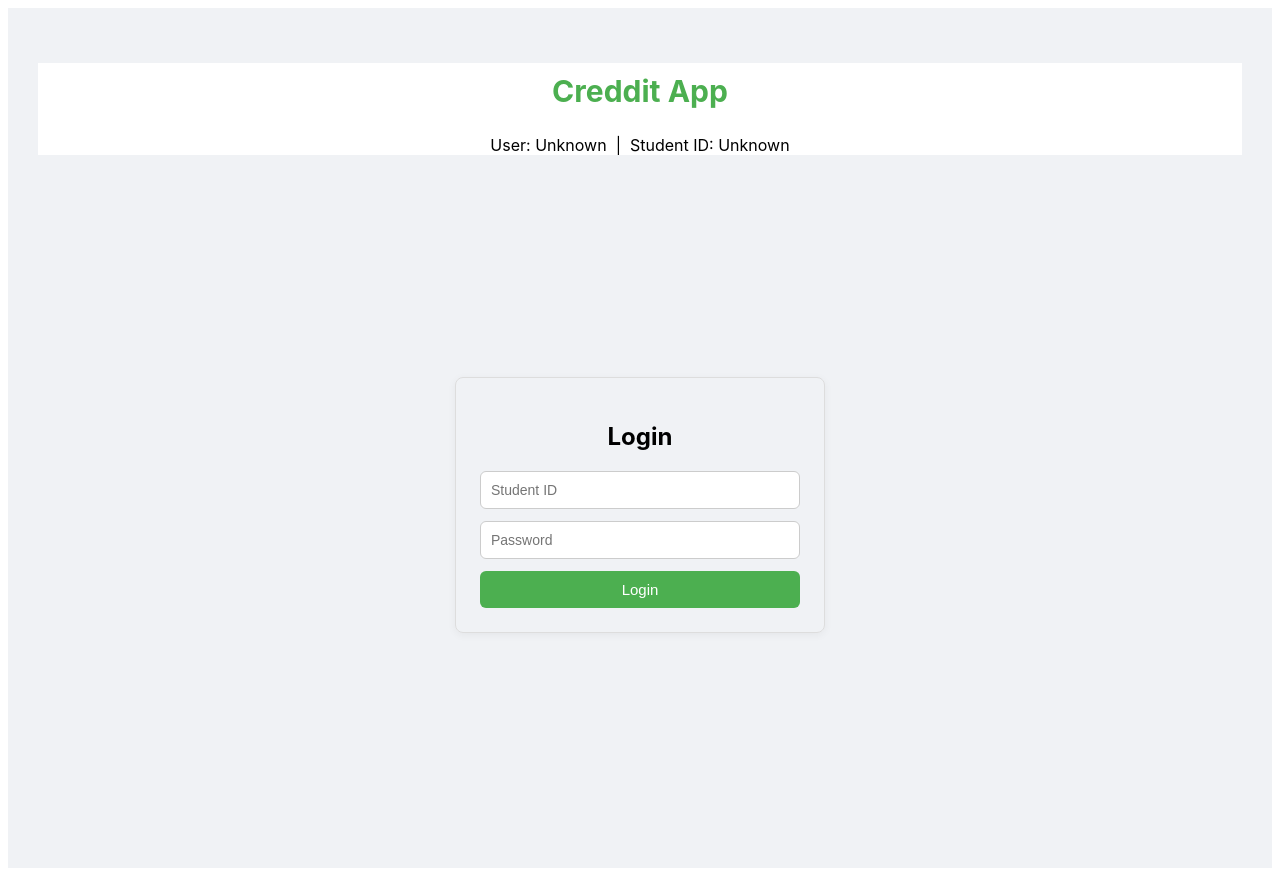
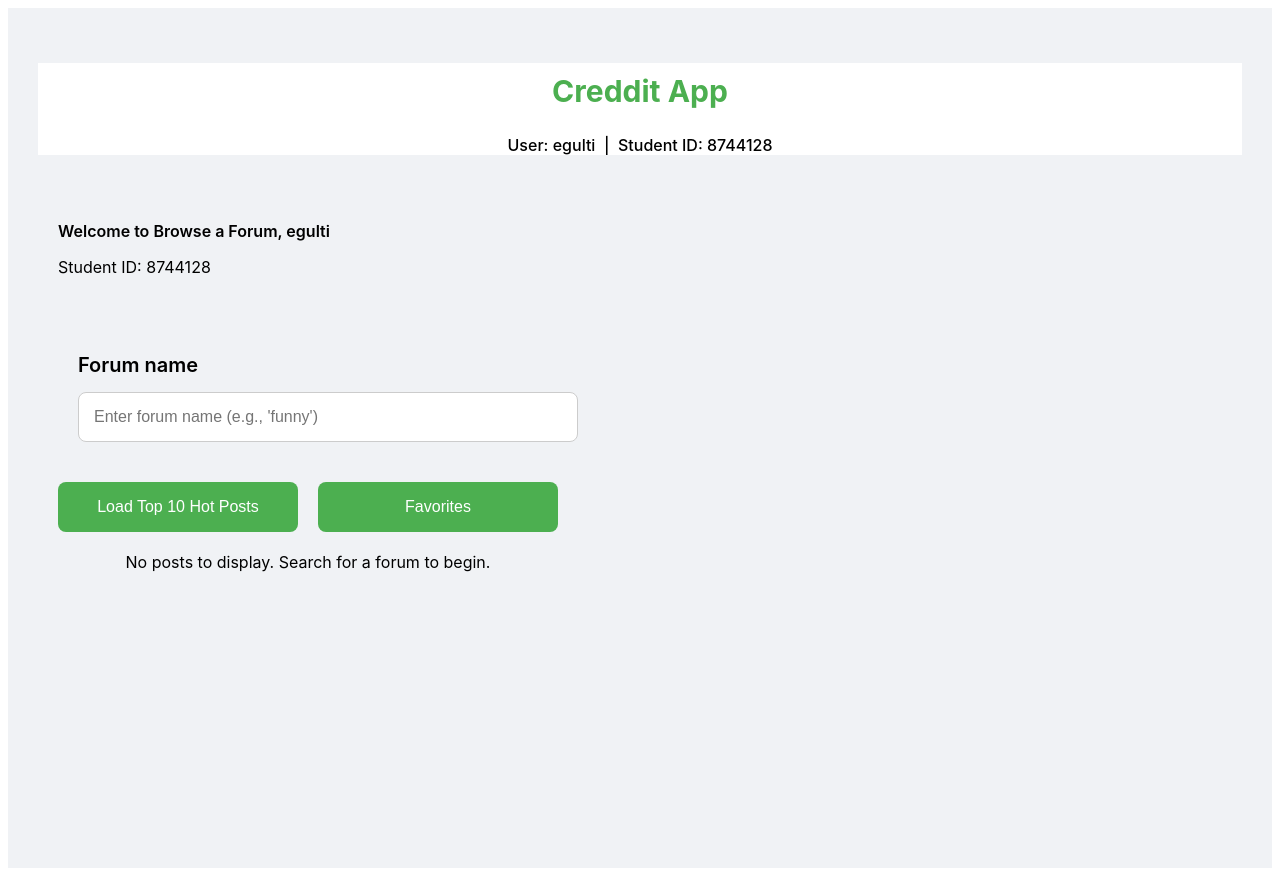
Before and after one commit to Conestoga-College-SENG3080/frontend-assignment-Ermiyas9, a React (Vite) app in the folder creddit-app/: page / in a window 1280 px wide. Built offline with nearby package versions, Linux system fonts and the light colour scheme.

Commit message:
Remove login page, hardcode username/password in layout, enable forum browsing. And now the landing page is forum browse page

```diff
--- a/creddit-app/src/App.tsx
+++ b/creddit-app/src/App.tsx
@@ -1,7 +1,7 @@
 // src/App.tsx
 import { Routes, Route } from "react-router-dom";
 import Layout from "./Layout";
-import LoginPage from "./Pages/LoginPage";
+
 import ForumBrowserPage from "./Pages/ForumBrowserPage";
 import FavouritesPage from "./Pages/FavouritesPage";
 
@@ -9,8 +9,7 @@ export default function App() {
   return (
     <Layout>
       <Routes>
-        <Route path="/" element={<LoginPage />} />
-        <Route path="/ForumBrowserPage" element={<ForumBrowserPage />} />
+        <Route path="/" element={<ForumBrowserPage />} />
         <Route path="/favourites" element={<FavouritesPage />} />
 
       </Routes>
--- a/creddit-app/src/Layout.tsx
+++ b/creddit-app/src/Layout.tsx
@@ -3,8 +3,8 @@ import React from "react";
 import { Container, Paper, Title, Text } from "@mantine/core";
 
 export default function Layout({ children }: { children: React.ReactNode }) {
-  const username = localStorage.getItem("username");
-  const studentID = localStorage.getItem("password");
+  const username = "egulti";
+  const studentID = "8744128";
 
   return (
     <div
@@ -26,13 +26,21 @@ export default function Layout({ children }: { children: React.ReactNode }) {
             backgroundColor: "white",
           }}
         >
-          <Title order={2} style={{ padding: "10px", color:  "#4CAF50", fontWeight: "bolder",fontSize: "30px", marginBottom: "10px" }}>
+          <Title
+            order={2}
+            style={{
+              padding: "10px",
+              color: "#4CAF50",
+              fontWeight: "bolder",
+              fontSize: "30px",
+              marginBottom: "10px",
+            }}
+          >
             Creddit App
           </Title>
 
-          <Text size="lg" style={{ forfontWeight: 500 }}>
-            User: {username ?? "Unknown"} &nbsp;|&nbsp; Student ID:{" "}
-            {studentID ?? "Unknown"}
+          <Text size="lg" style={{ fontWeight: 500 }}>
+            User: {username} &nbsp;|&nbsp; Student ID: {studentID || "N/A"}
           </Text>
         </Paper>
 
--- a/creddit-app/src/Pages/FavouritesPage.tsx
+++ b/creddit-app/src/Pages/FavouritesPage.tsx
@@ -1,11 +1,9 @@
 // src/pages/FavouritesPage.tsx
-import { Card, Text, Stack } from '@mantine/core';
+import { Text, Stack } from '@mantine/core';
 
 export default function FavouritesPage() {
 
   const username = localStorage.getItem("username");
-
-
 
 
   // This page will show posts the user has saved as favourites.
--- a/creddit-app/src/Pages/ForumBrowserPage.tsx
+++ b/creddit-app/src/Pages/ForumBrowserPage.tsx
@@ -1,8 +1,6 @@
 import { useState } from "react";
 import { Card, Text, Stack, Button } from "@mantine/core";
 import { useNavigate } from "react-router-dom";
-
-
 
 export default function ForumBrowserPage() {
   const [forumName, setForumName] = useState("");
@@ -11,10 +9,9 @@ export default function ForumBrowserPage() {
   const [error, setError] = useState<string | null>(null);
   const navigate = useNavigate();
 
-  // user name and user password(StudentID) are saved in the local storage after login,
-  // so we can use them to display the username in the forum browser page
-  const username = localStorage.getItem("username");
-  const StudentID = localStorage.getItem("password");
+  // hardcoded username and password
+  const username = "egulti";
+  const password = "8744128";
 
   // This is the base URL for the API, the token and the post
   const formBrowseAPIURL = "https://awf-api.lvl99.dev";
@@ -23,6 +20,36 @@ export default function ForumBrowserPage() {
   // this is the post filter to sort by hot and limit to 10 posts, it will be appended to the API endpoint when fetching posts
   const postFilter = "?sort=hot&limit=10";
 
+  // Function to get token from API using username and password
+  async function fetchToken() {
+    try {
+      const response = await fetch(`${formBrowseAPIURL}/login`, {
+        method: "POST",
+        headers: {
+          "Content-Type": "application/json",
+        },
+        body: JSON.stringify({ username, password }),
+      });
+
+      if (!response.ok) {
+        const text = await response.text();
+        setError(`Failed to get token. ${text}`);
+        return null;
+      }
+
+      const data = await response.json();
+
+      // here im saving the token in local storage
+      localStorage.setItem("token", data.token);
+      return data.token;
+
+    } catch (err) {
+      console.error(err);
+      setError("Failed to get token. Check console for details.");
+      return null;
+    }
+  }
+
   async function loadForumPosts() {
     if (!forumName) return;
 
@@ -30,14 +57,25 @@ export default function ForumBrowserPage() {
     setError(null);
 
     try {
+
+      // Get token if it doesn't exist
+      let apiToken = token;
+      if (!apiToken) {
+        apiToken = await fetchToken();
+        if (!apiToken) {
+          setLoading(false);
+          return;
+        }
+      }
+
       // here we fetch the posts from the API using the forum name and the post filter (sort by hot and limit to 10 posts)
-      // encode the forumName to avoid issues with spaces/special chars
+      // encode helps to safely include forum names with spaces or special characters in the URL
       const url = `${formBrowseAPIURL}/forums/${encodeURIComponent(forumName)}${postFilter}`;
       console.log("Requesting:", url);
 
       const response = await fetch(url, {
         headers: {
-          Authorization: `Bearer ${token}`,
+          Authorization: `Bearer ${apiToken}`,
           Accept: "application/json",
         },
       });
@@ -63,7 +101,6 @@ export default function ForumBrowserPage() {
       // so we do not need to fetch posts by ids again
       setPosts(data);
       setLoading(false);
-
     } catch (err) {
       console.error(err);
       setError("Failed to load posts. Check console for details.");
@@ -74,16 +111,14 @@ export default function ForumBrowserPage() {
 
   return (
     <div style={{ width: "100%", display: "flex", flexDirection: "column", alignItems: "left", padding: "20px" }}>
-
       <div style={{ width: "100%", maxWidth: "500px", textAlign: "left", marginBottom: "40px" }}>
         <Text fz="2xl" fw={600}>
           Welcome to Browse a Forum, {username}
         </Text>
         <Text fz="md" color="dimmed">
-        Student ID: {StudentID}
+          Student ID: {password}
         </Text>
       </div>
-
 
       <Stack gap="md" align="center" style={{ width: "100%", maxWidth: "500px" }}>
         <div style={{ padding: "20px", width: "100%", display: "flex", flexDirection: "column", gap: "10px" }}>
@@ -93,9 +128,7 @@ export default function ForumBrowserPage() {
             placeholder="Enter forum name (e.g., 'funny')"
             value={forumName}
             onChange={(e) => setForumName(e.target.value)}
-          onKeyDown={(e) => {
-            if (e.key === "Enter") loadForumPosts();
-          }}
+            onKeyDown={(e) => { if (e.key === "Enter") loadForumPosts(); }}
             style={{
               padding: "12px 15px",
               fontSize: "16px",
@@ -178,7 +211,6 @@ export default function ForumBrowserPage() {
               No posts to display. Search for a forum to begin.
             </Text>
           </div>
-
         )}
       </Stack>
     </div>
--- a/creddit-app/src/Pages/LoginPage.tsx
+++ /dev/null
@@ -1,113 +0,0 @@
-// src/pages/LoginPage.tsx
-
-// this file is for the login page of the app. It contains a form with two input fields for the student ID and password,
-// and a submit button.
-import { useState } from "react";
-import { useNavigate } from "react-router-dom";
-
-export default function LoginPage() {
-  const [username, setUsername] = useState("");
-  const [password, setPassword] = useState("");
-  const loginAPI = "https://awf-api.lvl99.dev/auth/login";
-  const navigate = useNavigate();
-
-  async function handleLogin() {
-    const response = await fetch(loginAPI, {
-      method: "POST",
-      headers: {
-        "Content-Type": "application/json",
-      },
-      body: JSON.stringify({ username, password }),
-    });
-
-    if (!response.ok) {
-      alert("Invalid username or password");
-      return;
-    }
-
-    const data = await response.json();
-
-    // this will save the token so Layout can use it to fetch the posts and display them in the forum browser page
-    localStorage.setItem("token", data.access_token);
-
-    // after login, the username and password will be saved in the local storage so
-    // it can be used to display the username in the forum browser page
-    localStorage.setItem("username", username);
-    localStorage.setItem("password", password);
-
-    // After login, go to forum browser page
-    navigate("/ForumBrowserPage");
-  }
-
-  return (
-    <div
-      style={{
-        display: "flex",
-        justifyContent: "center",
-        alignItems: "center",
-        height: "80vh",
-      }}
-    >
-      <form
-        onSubmit={(e) => {
-          e.preventDefault(); // prevent page reload
-          handleLogin();
-        }}
-        style={{
-          display: "flex",
-          flexDirection: "column",
-          gap: "12px",
-          width: "320px",
-          padding: "24px",
-          border: "1px solid #ddd",
-          borderRadius: "8px",
-          boxShadow: "0 2px 8px rgba(0,0,0,0.05)",
-        }}
-      >
-        <h2 style={{ textAlign: "center", marginBottom: "8px" }}>Login</h2>
-
-        <input
-          type="text"
-          placeholder="Student ID"
-          value={username}
-          onChange={(e) => setUsername(e.target.value)}
-          style={{
-            padding: "10px",
-            borderRadius: "6px",
-            border: "1px solid #ccc",
-            fontSize: "14px",
-          }}
-        />
-
-        <input
-          type="password"
-          placeholder="Password"
-          value={password}
-          onChange={(e) => setPassword(e.target.value)}
-          style={{
-            padding: "10px",
-            borderRadius: "6px",
-            border: "1px solid #ccc",
-            fontSize: "14px",
-          }}
-        />
-
-        <button
-          type="submit"
-          style={{
-            padding: "10px",
-            borderRadius: "6px",
-            border: "none",
-            backgroundColor: "#4CAF50",
-            color: "white",
-            fontSize: "15px",
-            cursor: "pointer",
-            width: "100%",
-          }}
-        >
-          Login
-        </button>
-      </form>
-    </div>
-  );
-}
```
Lines whose indentation alone changed are shown as unchanged.
